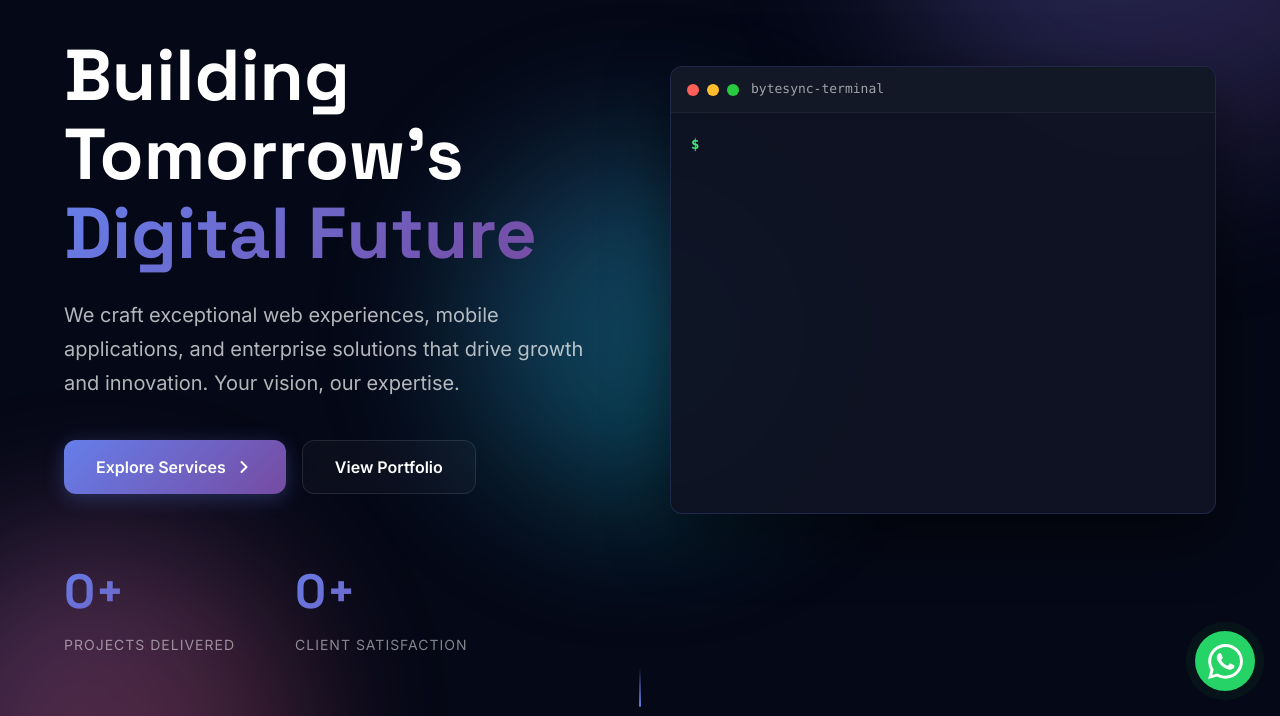
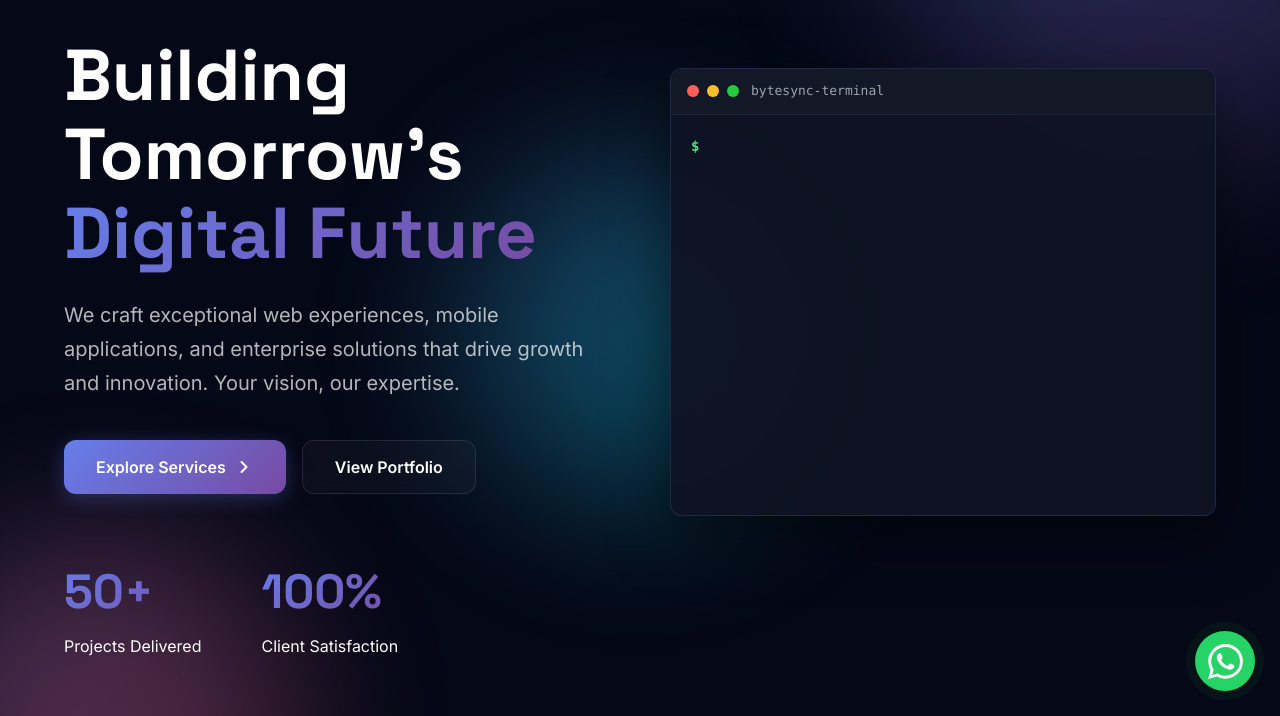
Before and after one commit to krishnapraveenz/bytesync, a website: page index.html in a window 1280 px wide. Shown: the part 84-800 px from the top of the page. Drawn offline with Linux system fonts and the light colour scheme.

Commit message:
Stats: Projects 50+, Client Satisfaction 100% + fix counter display + CSS suffix bug

```diff
--- a/index.html
+++ b/index.html
@@ -685,11 +685,11 @@
           </div>
           <div class="hero-stats">
             <div class="stat-item">
-              <div class="stat-number" data-target="30" data-suffix="+">0</div>
+              <div class="stat-number" data-target="50" data-suffix="+">0</div>
               <div class="stat-label">Projects Delivered</div>
             </div>
             <div class="stat-item">
-              <div class="stat-number" data-target="100" data-suffix="+">0</div>
+              <div class="stat-number" data-target="100" data-suffix="%">0</div>
               <div class="stat-label">Client Satisfaction</div>
             </div>
           </div>
--- a/script.js
+++ b/script.js
@@ -357,6 +357,17 @@ const BytesyncApp = (function () {
       });
     }
   }
+
+  // Show final values immediately as fallback (in case scroll trigger is missed)
+  function initStatFallback() {
+    DOM.statNumbers = Array.from(safeQuerySelectorAll(".stat-number"));
+    DOM.statNumbers.forEach((stat) => {
+      const target = stat.getAttribute("data-target");
+      const suffix = stat.getAttribute("data-suffix") || "";
+      if (target) stat.textContent = target + suffix;
+    });
+  }
+  initStatFallback();
 
   // ===================================
   // BUTTON CLICK HANDLERS
--- a/styles.css
+++ b/styles.css
@@ -631,8 +631,7 @@ body.light-mode .theme-toggle .moon-icon {
 }
 
 .stat-number::after {
-  content: "+";
-}
+  content: "";
 
 .stat-label {
   font-size: 14px;
```
